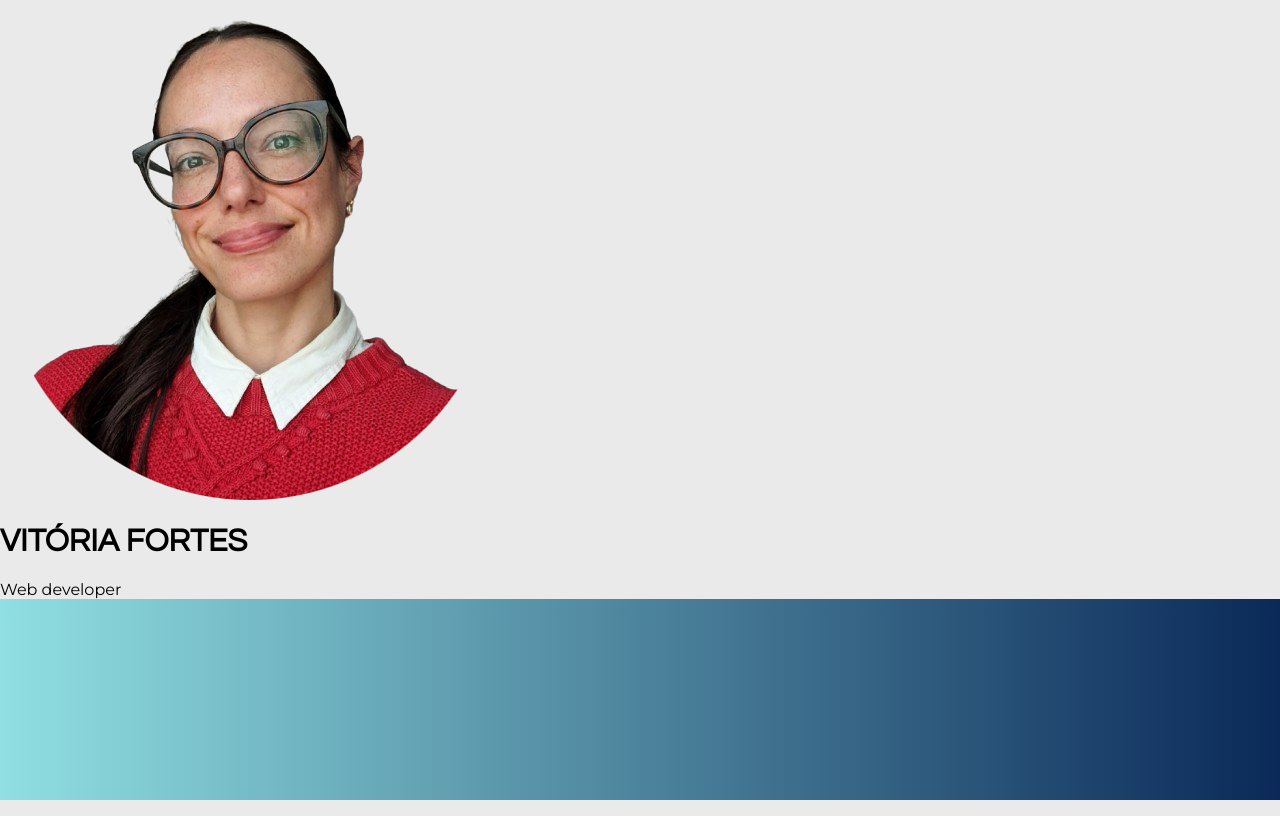
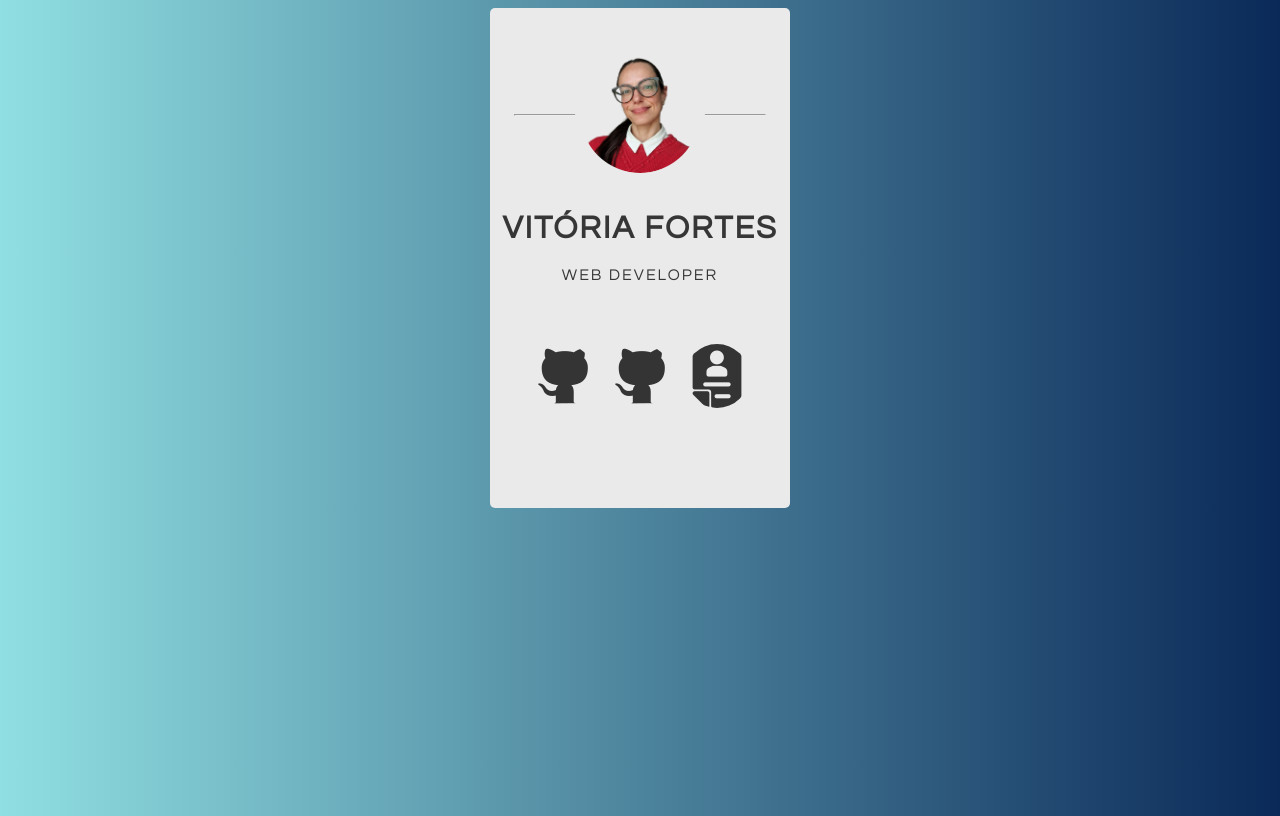
Before and after one commit to fortesvitoria/name-card-with-flask, a Flask app: page / in a window 1280 px wide. Run offline with Flask 3, Linux system fonts and the light colour scheme; some web fonts are replaced.

Commit message:
update project

```diff
--- a/static/style.css
+++ b/static/style.css
@@ -7,29 +7,26 @@
     --azul-escuro: #0a2958;
     --verde-agua: #90dfe2;
     --off-white: #eaeaea;
-    --grafite: #575a5f;
+    --grafite: #000000c4;
     --sombra: #5c5d5e71;
     --fonte-titulo: "Questrial", sans-serif;
     --fonte-corpo: "Montserrat", sans-serif;
 }
 
-h1 {
-    font-family: var(--fonte-titulo);
-    text-transform: uppercase;
-    /* font-size: 50px; */
-    /* letter-spacing: 10px; */
-}
-
-h2 {
-    font-family: var(--fonte-titulo);
-    text-transform: uppercase;
-    /* letter-spacing: 5px; */
+h1, p {
+    letter-spacing: 2px;
 }
 
 body {
-    margin: 0;
+    font-family: var(--fonte-titulo);
+    text-transform: uppercase;
     background: var(--gradiente-azul);
-    font-family: var(--fonte-corpo);
+    display: flex;
+    flex-direction: column;
+    justify-content: space-between;
+    align-items: center;
+    height: 100vh;
+    color: var(--grafite);
 }
 
 a {
@@ -46,15 +43,43 @@ header a {
 }
 
 .img-perfil {
-    margin: auto;
-    max-width: 300px;
-    /* background: var(--gradiente-azul); */
+    margin: 40px 0 10px 0;
+    background-color: var(--off-white);
+    max-width: 120px;
     color: white;
-    padding: 0px 0px 0px 90px;
-    border-radius: 15px 300px 300px 15px;
-    box-shadow: 5px 5px 10px rgba(85, 56, 56, 0.3);
+    border-radius: 300px;
+    z-index: 3;
+    position: relative;
+    padding: 5px;
+}
+
+.icon {
+    margin: 40px 0 10px 0;
+    background-color: var(--off-white);
+    max-width: 120px;
+    color: white;
+    border-radius: 300px;
+    z-index: 3;
+    position: relative;
+    padding: 5px;
 }
 
 .container{
+    text-align: center;
     background-color: var(--off-white);
+    width: 300px;
+    height: 500px;
+    border: var(--sombra) 1px 1px 1px;
+    border-radius: 5px;
+    z-index: 0;
+    position: relative;
 }
+
+hr{
+    position: absolute; /* Absoluto para controle total sobre o posicionamento */
+    top: 98px; /* Ajuste da posição da linha */
+    left: 50%; /* Centraliza a linha */
+    transform: translateX(-50%); /* Compensa a largura da linha para ficar centrada */
+    z-index: 1; /* Linha atrás da imagem */
+    width: 250px;
+}
--- a/templates/index.html
+++ b/templates/index.html
@@ -8,11 +8,14 @@
 </head>
 <body>
     <div class="container">
-        <img src="../static/img/profile-photo.png" alt="">
+        <img class="img-perfil" src="../static/img/profile-photo.png" alt="">
+        <hr class="line">
         <h1>Vitória Fortes</h1>
         <p>Web developer</p>
         <div class="links">
-
+            <img class="icon" src="../static/img/icon-github.png" alt="">
+            <img class="icon" src="../static/img/icon-github.png" alt="">
+            <img class="icon" src="../static/img/icon-cv.png" alt="">
         </div>
 
     </div>
```
Also changed, not shown: static/img/icon-cv.png (added), static/img/icon-github.png (added), static/img/icon-linkedin.png (added).
